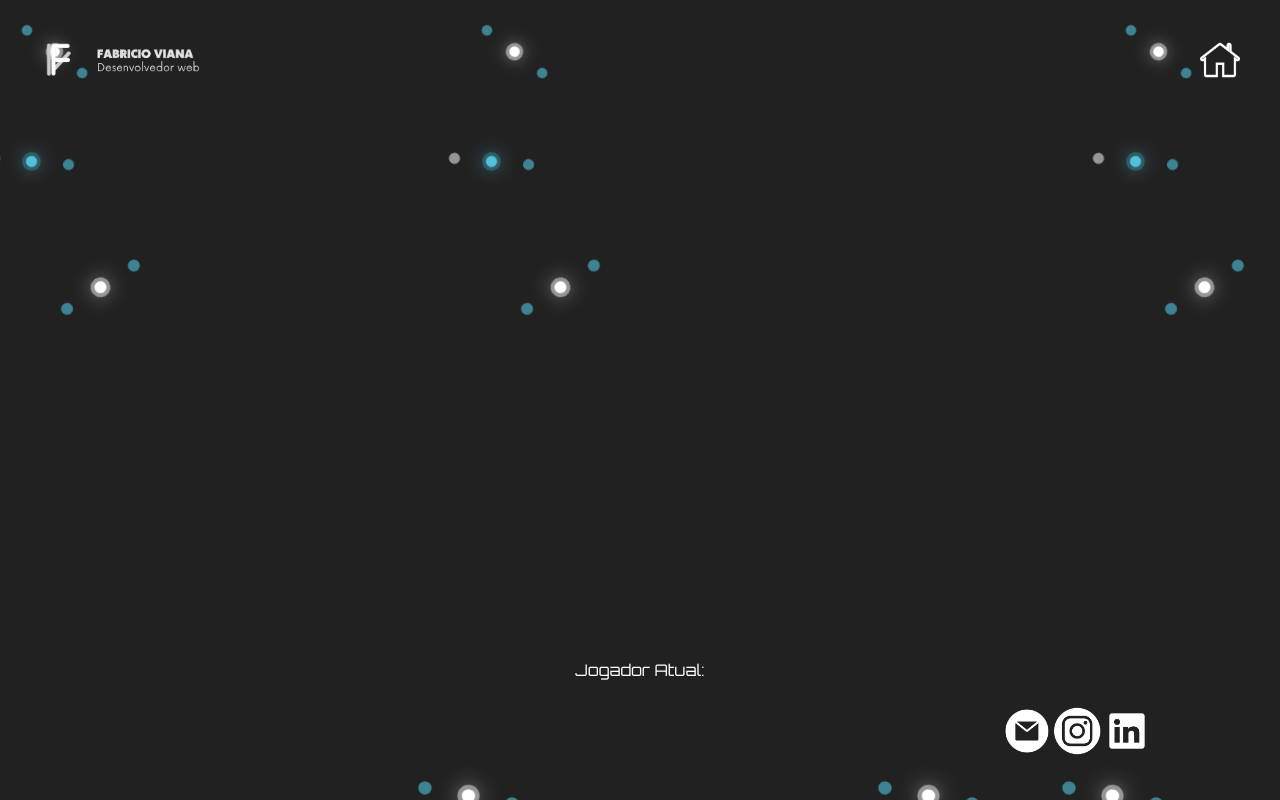
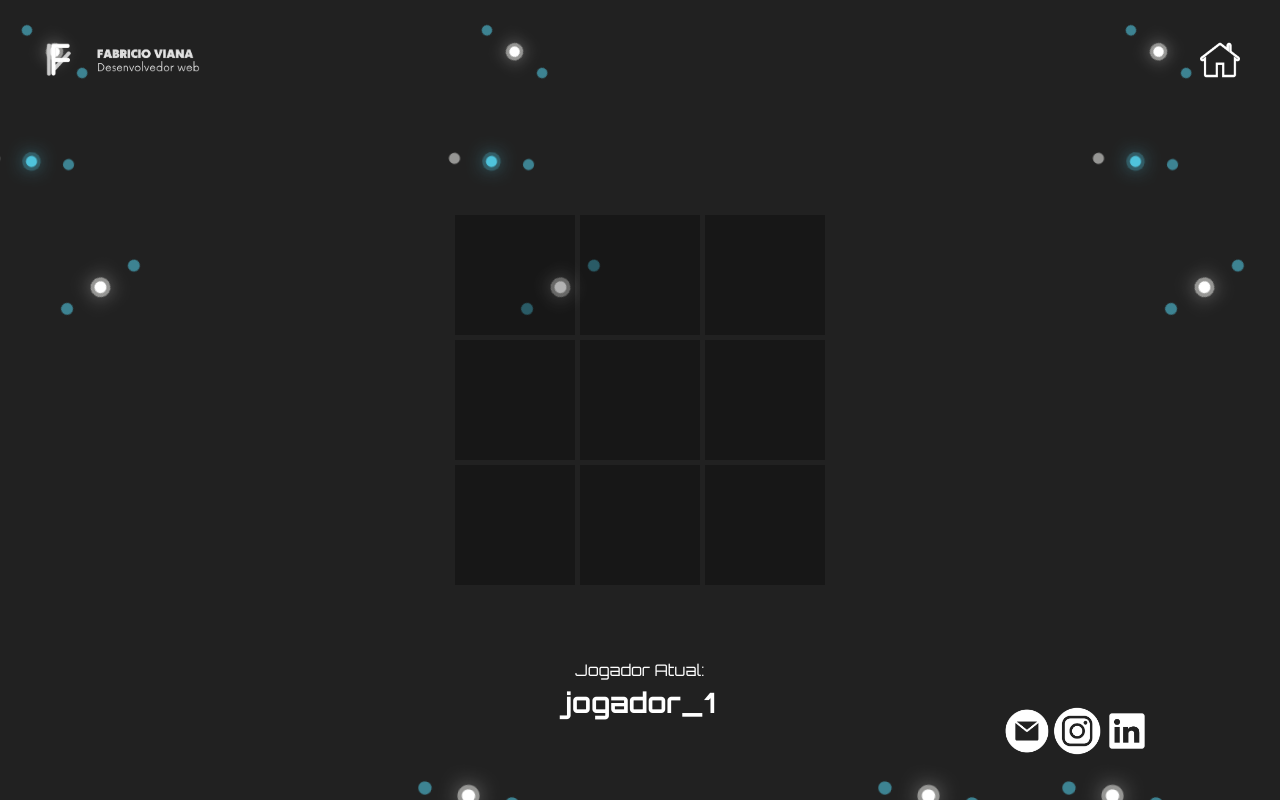
Before and after one commit to Fabricio-P-Viana/jogoDaVelha, a plain HTML site: page jogoVelha.html in a window 1280 px wide. Drawn offline with Linux system fonts and the light colour scheme; the site is published under a folder, as on GitHub Pages, so addresses that start at the root find nothing; a web font is replaced by a local one.

Commit message:
Update jogoVelha.html
caminhos corrigidos

```diff
--- a/jogoVelha.html
+++ b/jogoVelha.html
@@ -54,6 +54,6 @@
             <a href="https://www.linkedin.com/in/fabrício-pereira-viana-950377203"><img src="./assets/src/footer/linkedinBranco.png" ></a>
         </div>
     </footer>
-    <script src="/assets/js/jogoVelha.js"></script>
+    <script src="./assets/js/jogoVelha.js"></script>
 </body>
 </html>
```
